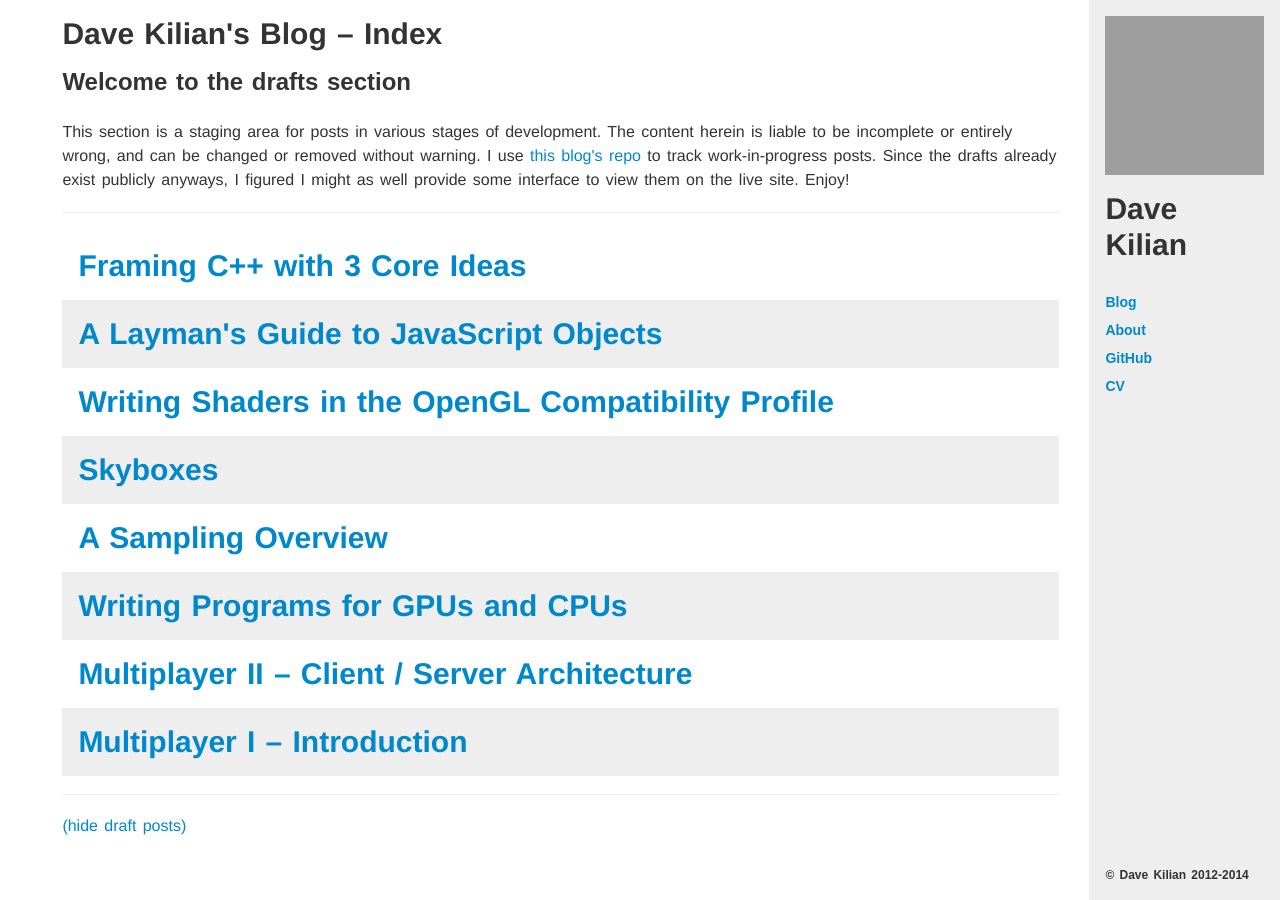
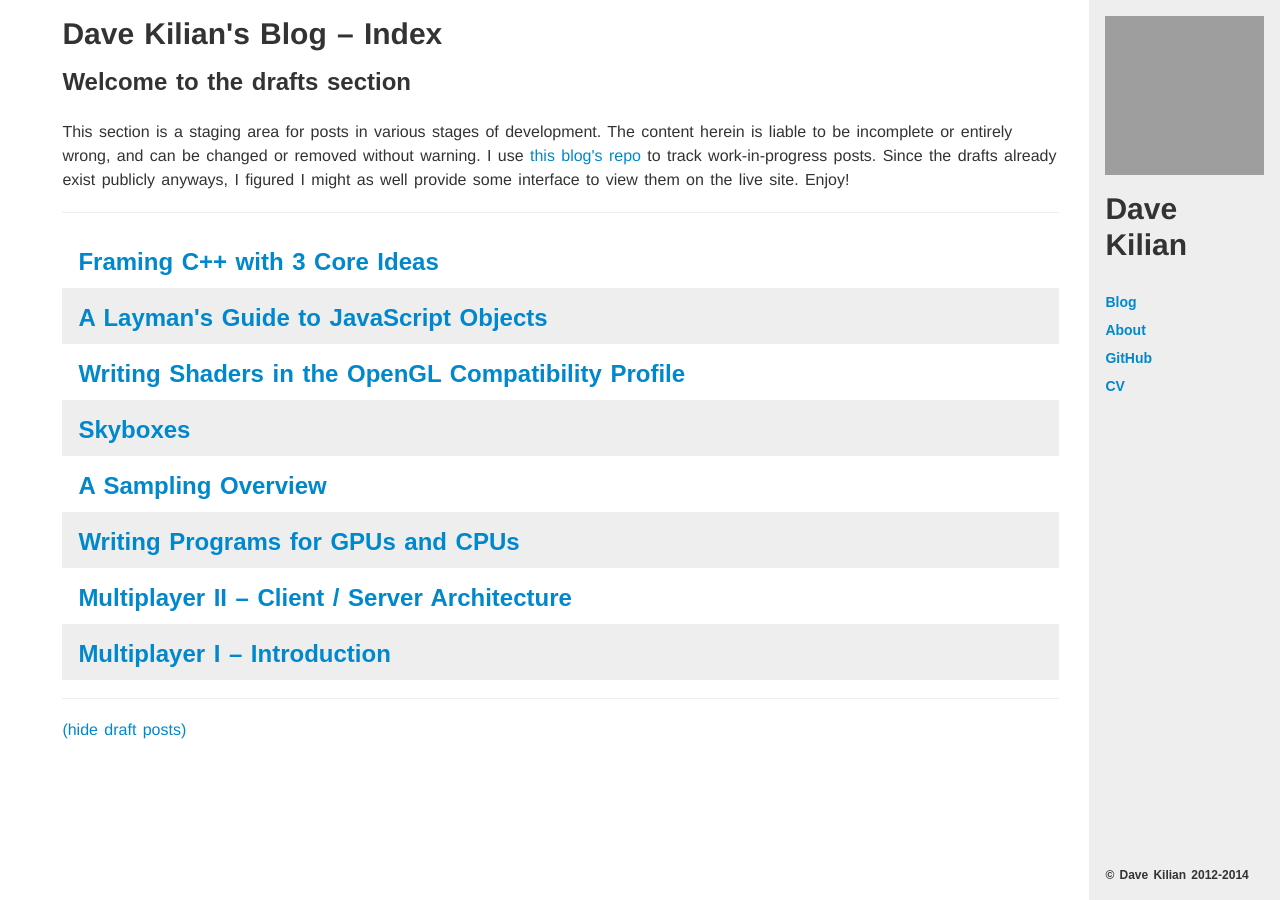
Before and after one commit to davekilian/davekilian.github.com, a Jekyll site: the page built from drafts.html, in a window 1280 px wide. Built offline with Jekyll 4.4.1, drawn with Linux system fonts in a browser that asks for light colours; Markdown is read by kramdown in place of the engine named in the settings; grey boxes are pictures that could not be loaded.

Commit message:
More layout tweaks

```diff
--- a/drafts.html
+++ b/drafts.html
@@ -11,8 +11,8 @@
         {% if post.draft %}
             <div class="post-blurb">
                 <div style="margin: 0; padding: 0; background-color: {% cycle '#fff', '#eee' %}">
-                    <header style="padding-top: 1em; padding-bottom: 1em; padding-left: 1em">
-                        <h1><a href="{{ post.url }}">{{ post.title }}</a></h1>
+                    <header style="padding-top: 0em; padding-bottom: .5em; padding-left: 1em">
+                        <h2><a href="{{ post.url }}">{{ post.title }}</a></h2>
                     </header>
                 </div>
             </div>
--- a/index.html
+++ b/index.html
@@ -10,8 +10,8 @@
         {% unless post.draft %}
             <div class="post-blurb">
                 <div style="margin: 0; padding: 0; background-color: {% cycle '#fff', '#eee' %}">
-                    <header style="padding-top: 1em; padding-bottom: 1em; padding-left: 1em">
-                        <h1><a href="{{ post.url }}">{{ post.title }}</a></h1>
+                    <header style="padding-top: 0em; padding-bottom: .5em; padding-left: 1em">
+                        <h2><a href="{{ post.url }}">{{ post.title }}</a></h2>
                     </header>
                 </div>
             </div>
```
